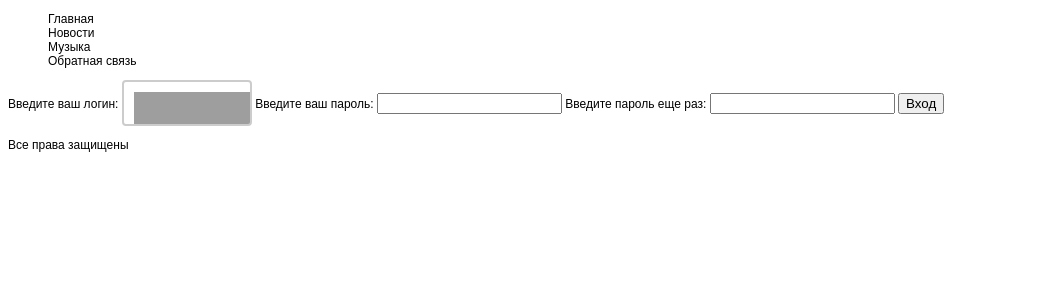
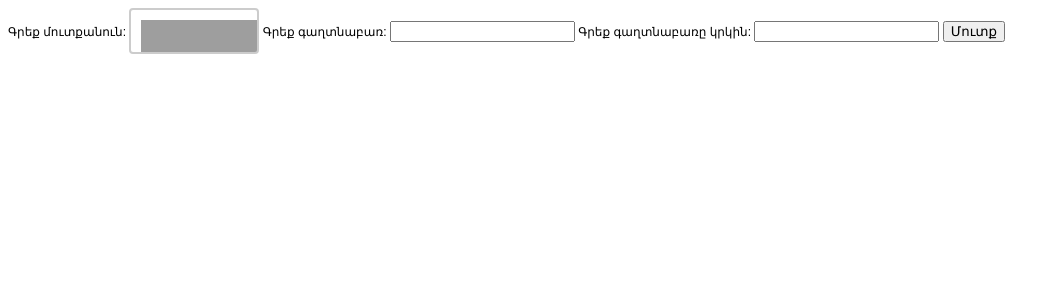
Before and after one commit to Hayk33/php, a PHP site: page /signup.php in a window 1280 px wide. Shown: the top 300 px of the page, without its empty margins (0-1060 px from the left). Run offline with PHP 8.4, Linux system fonts and the light colour scheme; grey boxes are pictures that could not be loaded.

Commit message:
Update signup.php

```diff
--- a/shoppoint on php/signup.php
+++ b/shoppoint on php/signup.php
@@ -1,5 +1,5 @@
 <?php
-$dbc = mysqli_connect('localhost', 'root', '', 'lesson') OR DIE('Ошибка подключения к базе данных');
+$dbc = mysqli_connect('localhost', 'root', '', 'lesson') OR DIE('սխալ');
 if(isset($_POST['submit'])){
 	$username = mysqli_real_escape_string($dbc, trim($_POST['username']));
 	$password1 = mysqli_real_escape_string($dbc, trim($_POST['password1']));
@@ -10,12 +10,12 @@ if(isset($_POST['submit'])){
 		if(mysqli_num_rows($data) == 0) {
 			$query ="INSERT INTO `signup` (username, password) VALUES ('$username', SHA('$password2'))";
 			mysqli_query($dbc,$query);
-			echo 'Всё готово, можете авторизоваться';
+			echo 'Դուք գրանցվեցիք';
 			mysqli_close($dbc);
 			exit();
 		}
 		else {
-			echo 'Логин уже существует';
+			echo 'անունը գոյություն ունի';
 		}
 
 	}
@@ -28,29 +28,16 @@ if(isset($_POST['submit'])){
 <link href="style/style.css" rel="stylesheet">
 </head>
 <body>
-<header>
-<ul>
-	<li><a href="/">Главная</a></li>
-	<li><a href="/">Новости</a></li>
-	<li><a href="/">Музыка</a></li>
-	<li><a href="/">Обратная связь</a></li>
-</ul>
-</header>
 <content>
 	<form method="POST" action="<?php echo $_SERVER['PHP_SELF']; ?>">
-	<label for="username">Введите ваш логин:</label>
+	<label for="username">Գրեք մուտքանուն:</label>
 	<input type="text" name="username">
-	<label for="password">Введите ваш пароль:</label>
+	<label for="password">Գրեք գաղտնաբառ:</label>
 	<input type="password" name="password1">
-	<label for="password">Введите пароль еще раз:</label>
+	<label for="password">Գրեք գաղտնաբառը կրկին:</label>
 	<input type="password" name="password2">
-	<button type="submit" name="submit">Вход</button>
+	<button type="submit" name="submit">Մուտք</button>
 	</form>
 </content>
-<footer class="clear">
-	<p>Все права защищены</p>
-</footer>
-
 </body>
-
 </html>
```
